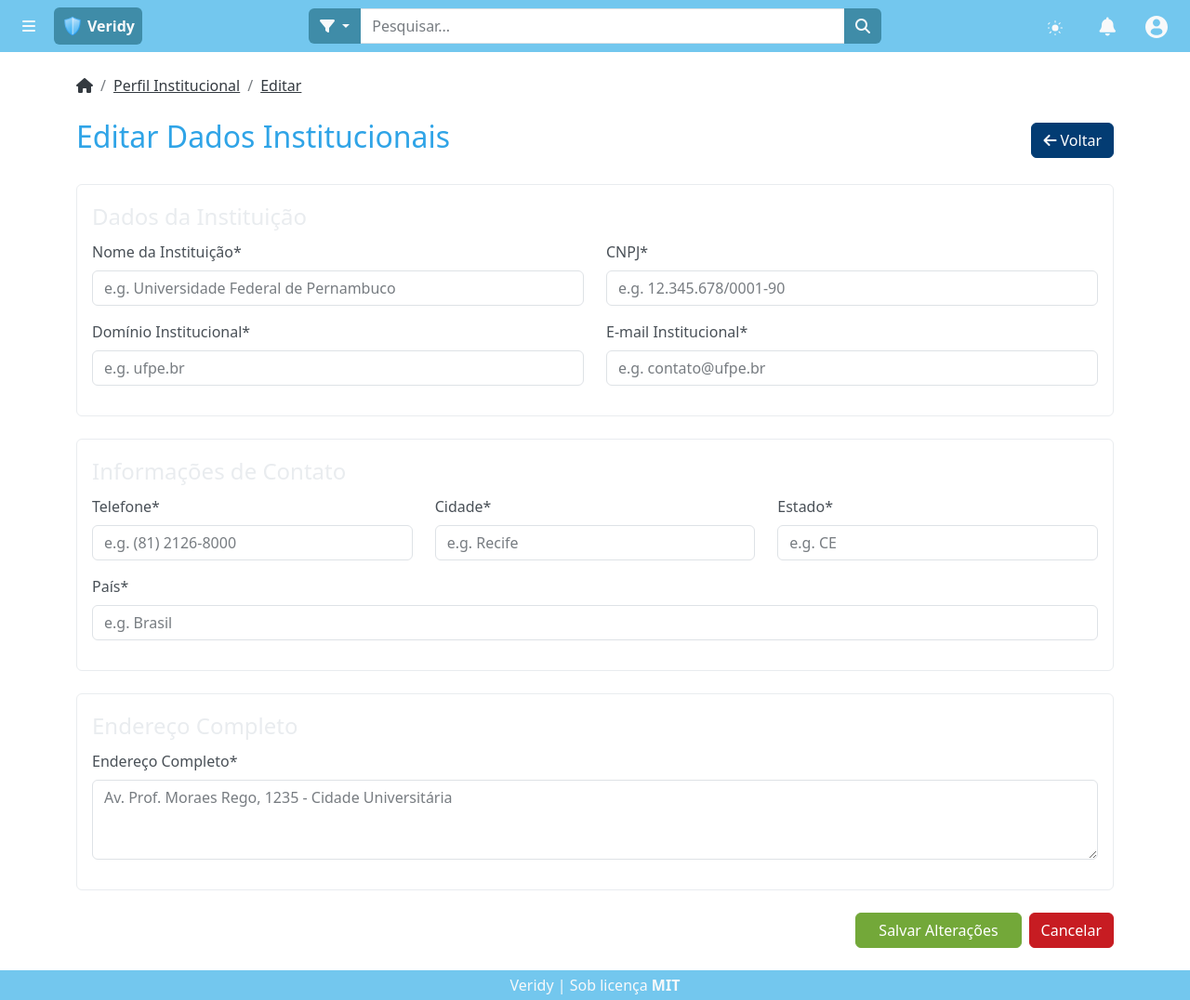
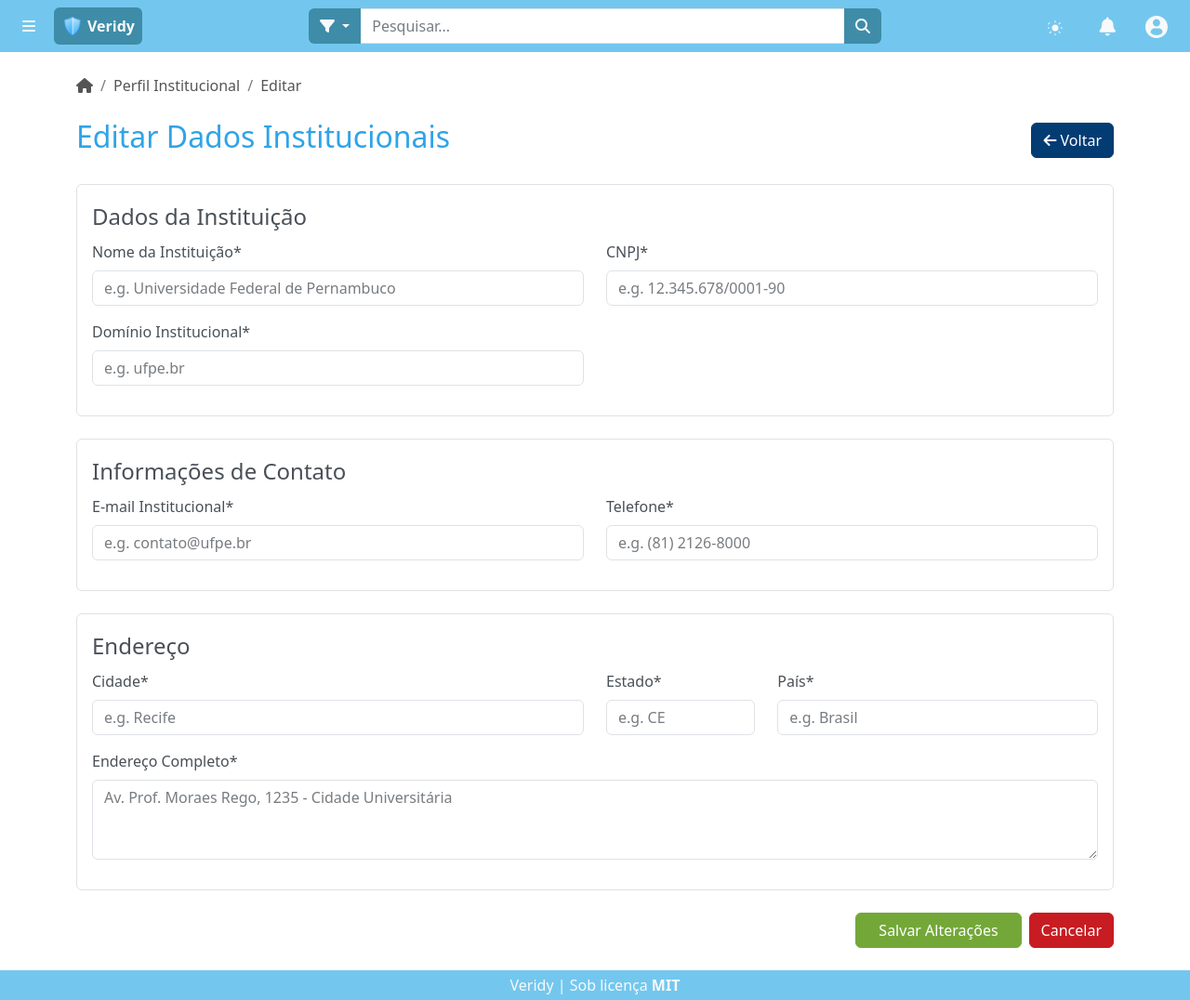
Before and after one commit to FilhoDeEd/Veridy, a Django app: template django/institution/templates/institution_edit.html in a window 1280 px wide. Shown: the whole page at 93% size. Run offline with Django 5.2, Linux system fonts and the light colour scheme; the template is opened without the code that fills it: values that come from a table or form of the project are taken from there, others are empty; some libraries are stand-ins or nearby versions.

Commit message:
melhorias nos htmls de instituição

```diff
--- a/django/common/static/css/styles.css
+++ b/django/common/static/css/styles.css
@@ -54,3 +54,16 @@
 .no-caret::after {
 	display: none;
 }
+
+.breadcrumb-link {
+	text-decoration: none;
+	color: #555;
+	font-weight: 500;
+	transition: color 0.2s ease, text-decoration 0.2s ease;
+}
+
+.breadcrumb-link:hover,
+.breadcrumb-link:focus {
+	color: #73c7ee;
+	text-decoration: underline;
+}
--- a/django/institution/templates/institution_edit.html
+++ b/django/institution/templates/institution_edit.html
@@ -1,18 +1,20 @@
+<!-- prettier-ignore -->
 {% extends 'base.html' %}
 {% load crispy_forms_tags %}
 {% block title_append %}Editar Instituição{% endblock %}
 {% block breadcrumb %}
 <li class="breadcrumb-item">
-    <a href="{% url 'home' %}" class="text-dark">
+	<a href="{% url 'home' %}" class="breadcrumb-link">
 		<i class="fas fa-home"></i>
 	</a>
 </li>
 <li class="breadcrumb-item">
-    <a href="{% url 'institution_profile' %}" class="text-dark">Perfil Institucional</a>
+	<a href="{% url 'institution_profile' %}" class="breadcrumb-link">Perfil Institucional</a>
 </li>
 <li class="breadcrumb-item">
-    <a href="{% url 'institution_edit' %}" class="text-dark">Editar</a>
+	<a href="{% url 'institution_edit' %}" class="breadcrumb-link">Editar</a>
 </li>
+<!-- prettier-ignore -->
 {% endblock %}
 {% block content %}
 <div class="row align-items-center mb-4">
@@ -20,63 +22,39 @@
 		<h2>Editar Dados Institucionais</h2>
 	</div>
 	<div class="col-auto">
-        <a href="javascript:history.back()" class="btn btn-info">
-        <i class="fas fa-arrow-left"></i> Voltar
-        </a>
+		<a href="javascript:history.back()" class="btn btn-info"> <i class="fas fa-arrow-left"></i> Voltar </a>
 	</div>
 </div>
 <form method="post">
 	{% csrf_token %}
-
-    <fieldset class="border border-secondary rounded p-3 mb-4">
-        <legend class="text-secondary">Dados da Instituição</legend>
+	<fieldset class="border rounded p-3 mb-4">
+		<legend>Dados da Instituição</legend>
 		<div class="row">
-            <div class="col-md-6">
-                {{ form.name|as_crispy_field }}
-            </div>
-            <div class="col-md-6">
-                {{ form.tax_id|as_crispy_field }}
-            </div>
+			<div class="col-md-6">{{ form.name|as_crispy_field }}</div>
+			<div class="col-md-6">{{ form.tax_id|as_crispy_field }}</div>
 		</div>
 		<div class="row">
-            <div class="col-md-6">
-                {{ form.domain|as_crispy_field }}
-            </div>
-            <div class="col-md-6">
-                {{ form.institutional_email|as_crispy_field }}
-            </div>
+			<div class="col-md-6">{{ form.domain|as_crispy_field }}</div>
 		</div>
 	</fieldset>
-
-    <fieldset class="border border-secondary rounded p-3 mb-4">
-        <legend class="text-secondary">Informações de Contato</legend>
+	<fieldset class="border rounded p-3 mb-4">
+		<legend>Informações de Contato</legend>
 		<div class="row">
-            <div class="col-md-4">
-                {{ form.phone|as_crispy_field }}
+			<div class="col-md-6">{{ form.institutional_email|as_crispy_field }}</div>
+			<div class="col-md-6">{{ form.phone|as_crispy_field }}</div>
 		</div>
-            <div class="col-md-4">
-                {{ form.city|as_crispy_field }}
-            </div>
-            <div class="col-md-4">
-                {{ form.state|as_crispy_field }}
-            </div>
+	</fieldset>
+	<fieldset class="border rounded p-3 mb-4">
+		<legend>Endereço</legend>
+		<div class="row">
+			<div class="col-md-6">{{ form.city|as_crispy_field }}</div>
+			<div class="col-md-2">{{ form.state|as_crispy_field }}</div>
+			<div class="col-md-4">{{ form.country|as_crispy_field }}</div>
 		</div>
 		<div class="row">
-            <div class="col-12">
-                {{ form.country|as_crispy_field }}
-            </div>
+			<div class="col-12">{{ form.full_address|as_crispy_field }}</div>
 		</div>
 	</fieldset>
-
-    <fieldset class="border border-secondary rounded p-3 mb-4">
-        <legend class="text-secondary">Endereço Completo</legend>
-        <div class="row">
-            <div class="col-12">
-                {{ form.full_address|as_crispy_field }}
-            </div>
-        </div>
-    </fieldset>
-
 	<div class="d-flex justify-content-end gap-2">
 		<button type="submit" class="btn btn-success px-4">Salvar Alterações</button>
 		<a href="{% url 'institution_profile' %}" class="btn btn-danger">Cancelar</a>
--- a/django/interface/templates/registration/login.html
+++ b/django/interface/templates/registration/login.html
@@ -43,5 +43,4 @@
 		<div class="bg-primary py-2 rounded-bottom"></div>
 	</div>
 </div>
-<!-- prettier-ignore -->
 {% endblock %}
```
Also changed, not shown: django/institution/templates/institution_profille.html (+16 -13 lines), django/institution/templates/institution_registration.html (+29 -69 lines). Lines whose indentation alone changed are shown as unchanged.
